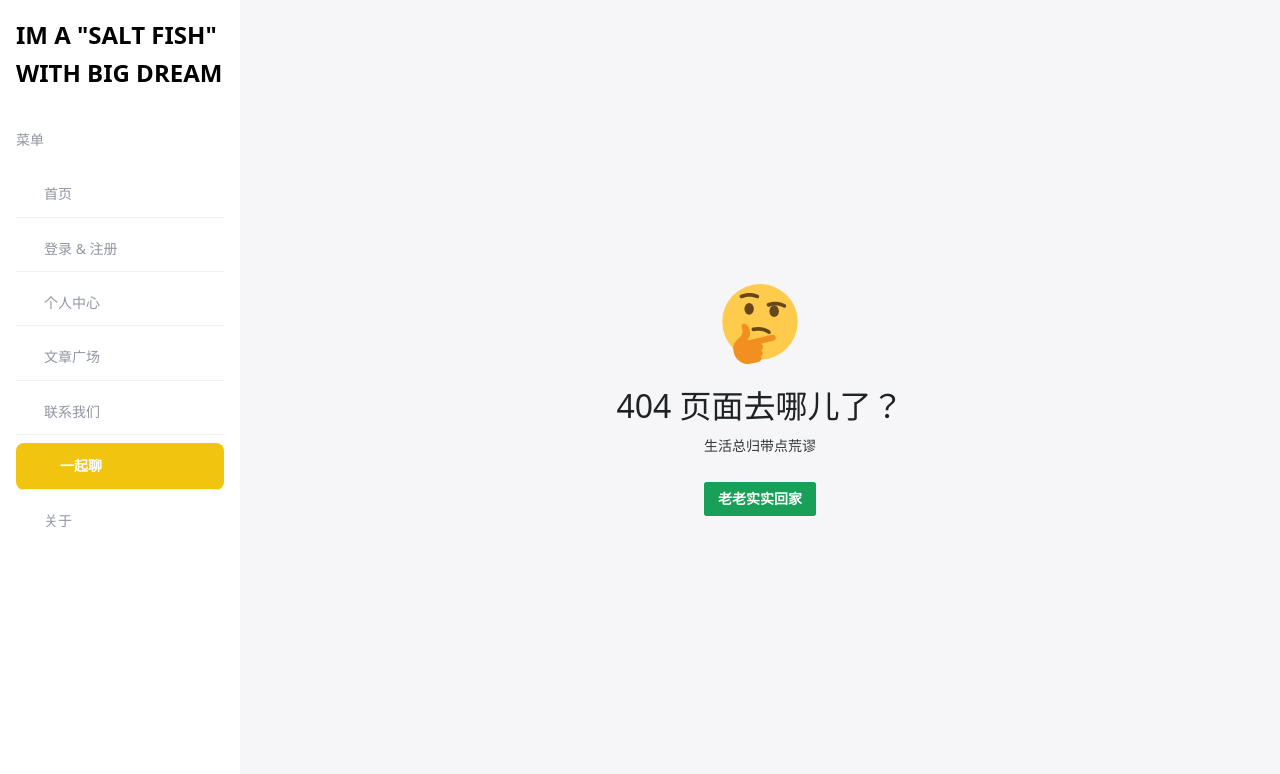
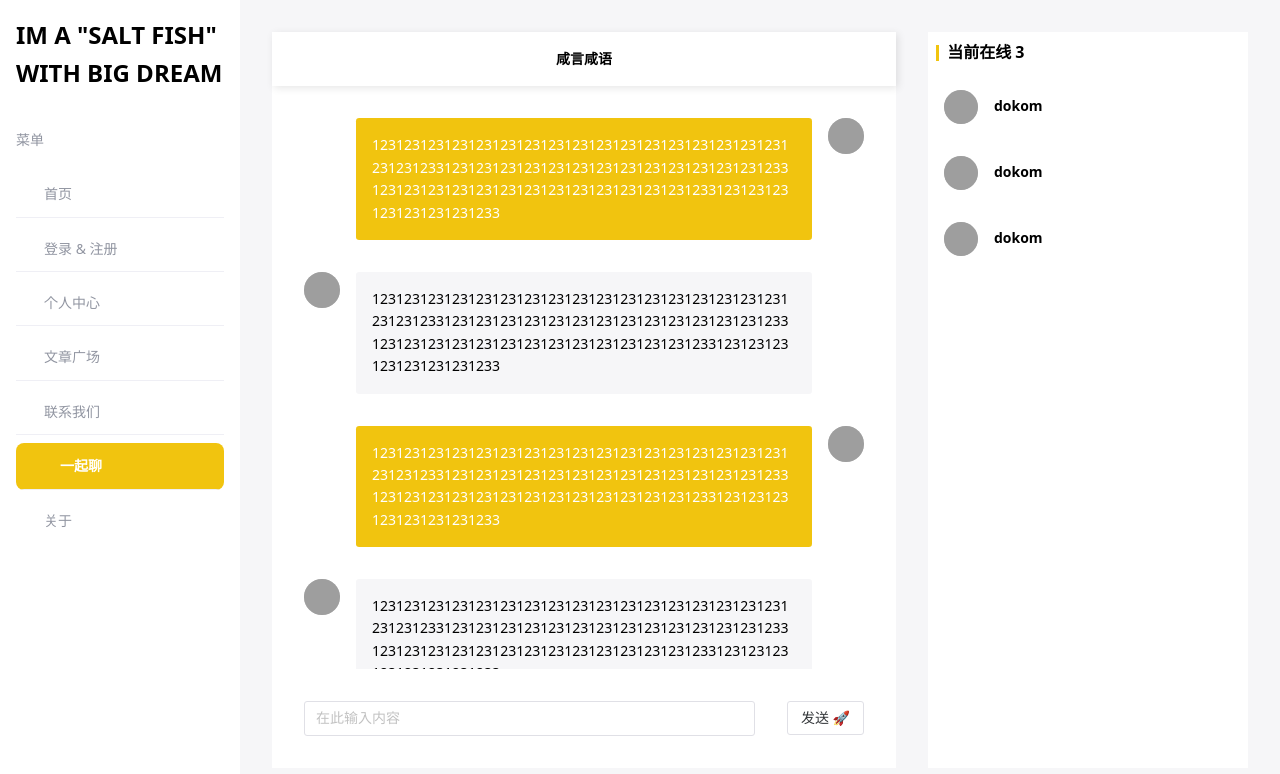
Before and after one commit to Dokome/Salt_Fish_Home, a Vue app: page /chat in a window 1280 px wide. Before the commit this address had no page. Shown: the top 774 px of the page. Built offline with nearby package versions, Linux system fonts and the light colour scheme; grey boxes are pictures that could not be loaded; some icons are missing; the HTML template or start-up script is replaced by a standard one; what @kangc/v-md-editor would draw is missing.

Commit message:
chat room ui complete

```diff
--- a/src/pages/PageCenter/InfoBlock/InfoBlock.vue
+++ b/src/pages/PageCenter/InfoBlock/InfoBlock.vue
@@ -42,12 +42,9 @@
         </div>
       </div>
       <div class="main-info-follow">
-        <n-button
-          :disabled="loading"
-          :type="originFocusState ? 'warning' : 'primary'"
-          @click="focusUserHandle"
-          >{{ originFocusState ? '😡 取消关注' : '🤩 关注' }}</n-button
-        >
+        <n-button :disabled="loading" @click="focusUserHandle">{{
+          originFocusState ? '😡 取消关注' : '🤩 关注'
+        }}</n-button>
         <n-button type="error" @click="reportUserHandle">😥 举报</n-button>
       </div>
     </div>
--- a/src/pages/PageChat/PageChat.vue
+++ b/src/pages/PageChat/PageChat.vue
@@ -0,0 +1,176 @@
+<template>
+  <div class="chat">
+    <div class="chat-box">
+      <div class="chat-box-main">
+        <div class="main-title">咸言咸语</div>
+        <ul class="main-list">
+          <li v-for="item in 10" :key="item" class="main-item" :class="item & 1 ? ' self' : ''">
+            <n-avatar
+              class="main-avatar"
+              :size="36"
+              round
+              object-fit="cover"
+              :src="
+                /*user.imgUrl*/ 123
+                  ? `http://112.74.108.218:8080/${/*user.imgUrl*/ 123}`
+                  : defaultAvatar
+              "
+              fallback-src="/src/assets/image/bgc1.jpg"
+            />
+            <div class="main-item-content">
+              1231231231231231231231231231231231231231231231231231231231233123123123123123123123123123123123123123123312312312312312312312312312312312312312312331231231231231231231231233
+            </div>
+          </li>
+        </ul>
+        <div class="main-input">
+          <n-input
+            placeholder="在此输入内容"
+            type="textarea"
+            :autosize="{ maxRows: 3, minRows: 1 }"
+            :maxlength="500"
+          ></n-input>
+          <n-button>发送 🚀</n-button>
+        </div>
+      </div>
+      <div class="chat-box-user">
+        <div class="user-title">
+          <base-title title="当前在线 3" />
+        </div>
+        <div v-for="user in 3" :key="user" class="user-item">
+          <n-avatar
+            round
+            object-fit="cover"
+            :src="
+              /*user.imgUrl*/ 123
+                ? `http://112.74.108.218:8080/${/*user.imgUrl*/ 123}`
+                : defaultAvatar
+            "
+            fallback-src="/src/assets/image/bgc1.jpg"
+          />
+          {{ 'dokom' }}
+        </div>
+      </div>
+    </div>
+  </div>
+</template>
+
+<script lang="ts" setup>
+import BaseTitle from '@/base/BaseTitle'
+import defaultAvatar from '@/assets/image/default-avatar.png'
+import { NAvatar, NInput, NButton } from 'naive-ui'
+</script>
+
+<style lang="scss" scoped>
+.chat {
+  padding: 2rem;
+  box-sizing: border-box;
+  overflow: hidden;
+
+  .chat-box {
+    display: flex;
+    flex-wrap: nowrap;
+    width: 100%;
+    height: 100%;
+    gap: 2rem;
+
+    .chat-box-main {
+      flex: 1;
+      max-width: calc(100% - 22rem);
+      display: flex;
+      flex-direction: column;
+      background-color: $background-white;
+
+      .main-title {
+        padding: 1rem;
+        text-align: center;
+        font-weight: 700;
+        width: 100%;
+        box-shadow: 0.1rem 0.1rem 0.5rem rgba(0, 0, 0, 0.1);
+      }
+
+      .main-list {
+        display: flex;
+        flex-direction: column;
+        overflow: hidden;
+        max-width: 100%;
+        padding: 2rem;
+        gap: 2rem;
+        flex: 1;
+        max-height: 100%;
+        overflow: auto;
+        box-sizing: border-box;
+
+        &::-webkit-scrollbar {
+          width: 0;
+        }
+
+        .main-item {
+          display: flex;
+          gap: 1rem;
+          min-width: 15rem;
+
+          .main-item-content {
+            max-width: calc(100% - 6.5rem);
+            padding: 1rem;
+            border-radius: 0.2rem;
+            box-sizing: border-box;
+            background-color: $background-gray;
+            word-wrap: break-word;
+            word-break: normal;
+          }
+
+          .main-avatar {
+            flex-shrink: 0;
+          }
+
+          &.self {
+            flex-direction: row-reverse;
+            .main-item-content {
+              background-color: $text-yellow;
+              color: $text-white;
+            }
+          }
+        }
+      }
+
+      .main-input {
+        padding: 2rem;
+        display: flex;
+        gap: 2rem;
+      }
+    }
+
+    .chat-box-user {
+      width: 20rem;
+      display: flex;
+      flex-direction: column;
+      position: relative;
+      max-height: 100%;
+      overflow: auto;
+      background-color: $background-white;
+
+      .user-title {
+        position: sticky;
+        top: 0;
+        left: 0;
+        right: 0;
+        background-color: $background-white;
+        z-index: 999;
+      }
+
+      .user-item {
+        padding: 1rem;
+        display: flex;
+        align-items: center;
+        font-weight: 700;
+        gap: 1rem;
+        transition: 0.4s;
+
+        &:hover {
+          background-color: $background-yellow;
+        }
+      }
+    }
+  }
+}
+</style>
--- a/src/pages/PageChat/index.ts
+++ b/src/pages/PageChat/index.ts
@@ -0,0 +1,2 @@
+import PageChat from './PageChat.vue'
+export default PageChat
--- a/src/router/index.ts
+++ b/src/router/index.ts
@@ -11,6 +11,7 @@ import type { RouteRecordRaw } from 'vue-router'
 // import PageDetail from '@/pages/PageDetail'
 // import PageRegister from '@/pages/PageRegister'
 // import PageMoment from '@/pages/PageMoment'
+// import PageChat from '@/pages/PageChat'
 // import PageNotFound from '@/pages/PageNotFound'
 
 const routes: RouteRecordRaw[] = [
@@ -92,6 +93,13 @@ const routes: RouteRecordRaw[] = [
       title: '页面走丢了 😥',
     },
   },
+  {
+    path: '/chat',
+    component: () => import('@/pages/PageChat'),
+    meta: {
+      title: '一起聊 💬',
+    },
+  },
 ]
 
 const router = createRouter({
```
